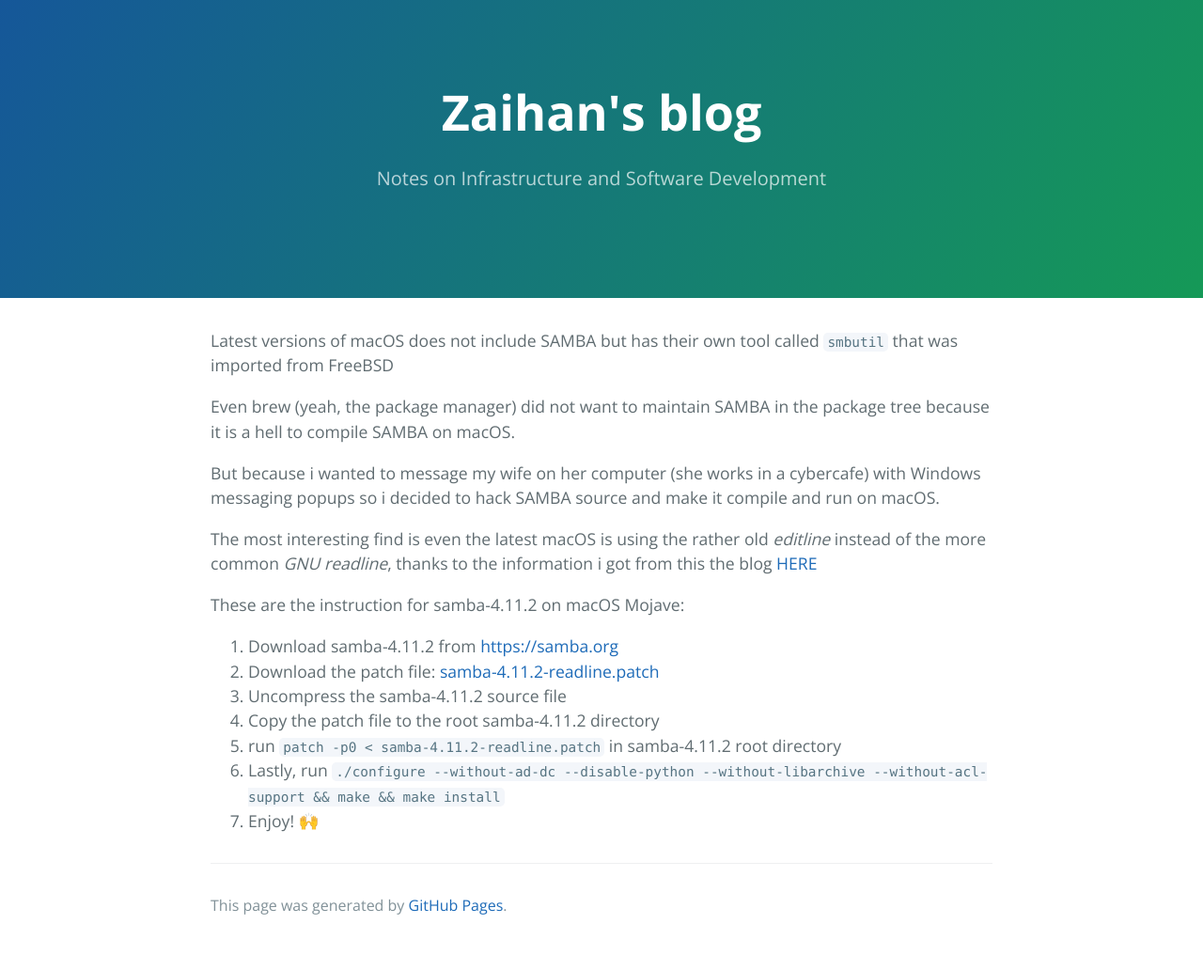
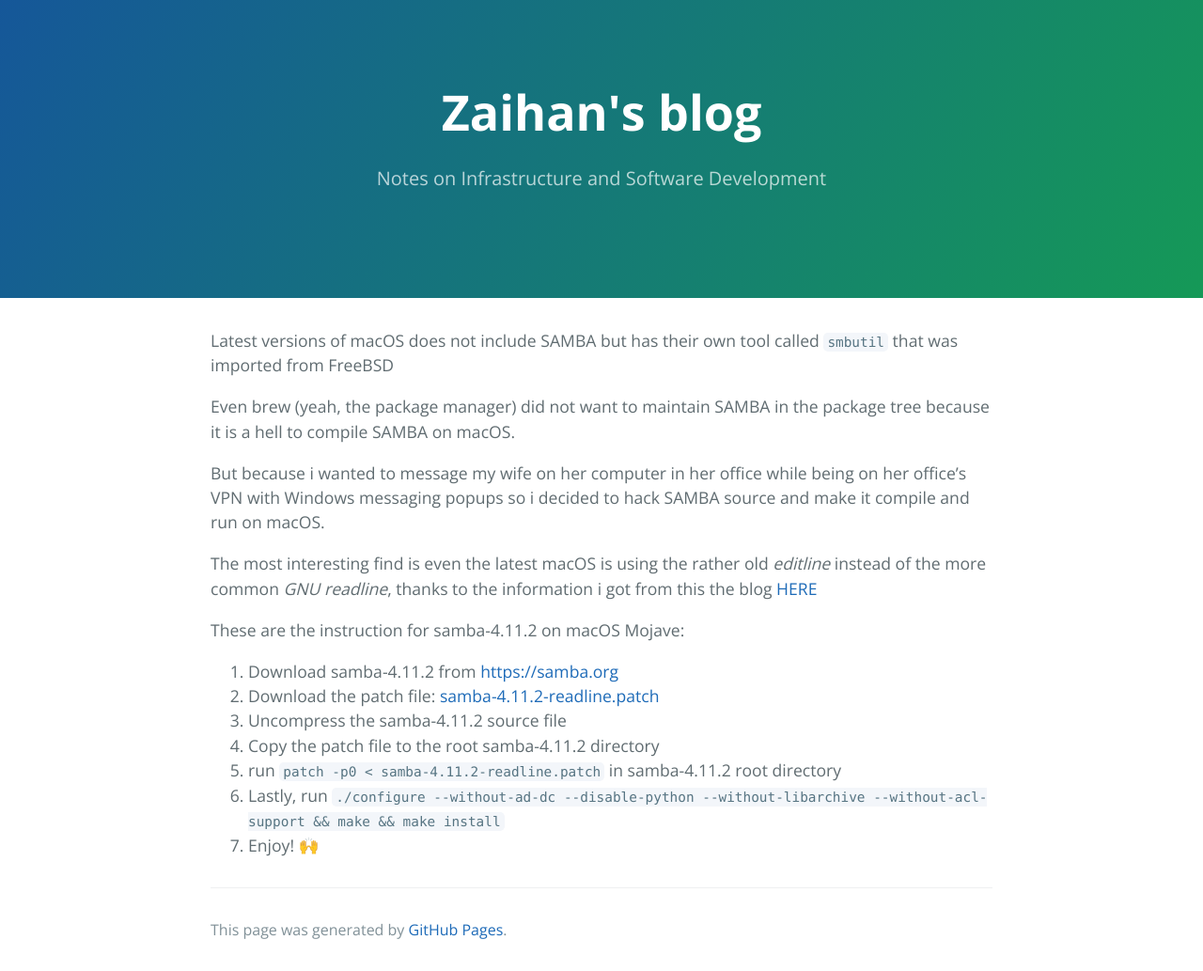
Before and after one commit to muhammadn/muhammadn.github.io, a Jekyll site: the page built from _posts/2019-11-19-compiling-samba-on-macos-mojave.md, in a window 1280 px wide. Shown: the whole page at 94% size. Built offline with Jekyll 4.4.1, drawn with Linux system fonts in a browser that asks for light colours; before the commit the page ends 1007 px from its top, so only the background shows below that.

Commit message:
some changes

```diff
--- a/_posts/2019-11-19-compiling-samba-on-macos-mojave.md
+++ b/_posts/2019-11-19-compiling-samba-on-macos-mojave.md
@@ -8,7 +8,7 @@ Latest versions of macOS does not include SAMBA but has their own tool called `s
 
 Even brew (yeah, the package manager) did not want to maintain SAMBA in the package tree because it is a hell to compile SAMBA on macOS.
 
-But because i wanted to message my wife on her computer (she works in a cybercafe) with Windows messaging popups so i decided to hack SAMBA source and make it compile and run on macOS.
+But because i wanted to message my wife on her computer in her office while being on her office's VPN with Windows messaging popups so i decided to hack SAMBA source and make it compile and run on macOS.
 
 The most interesting find is even the latest macOS is using the rather old _editline_ instead of the more common _GNU readline_, thanks to the information i got from this the blog [HERE](https://blueslugs.com/blog/2016-10-23-updating-cppfunction-in-old-readline-consumers/)
 
```
